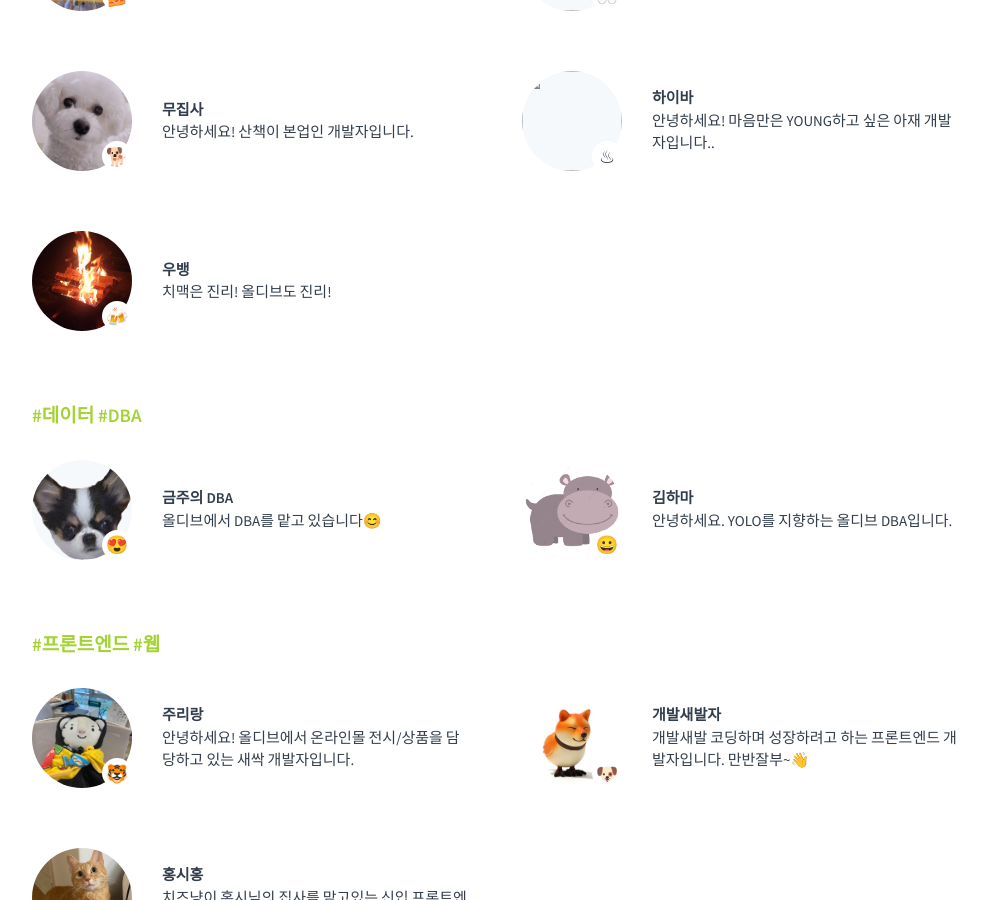
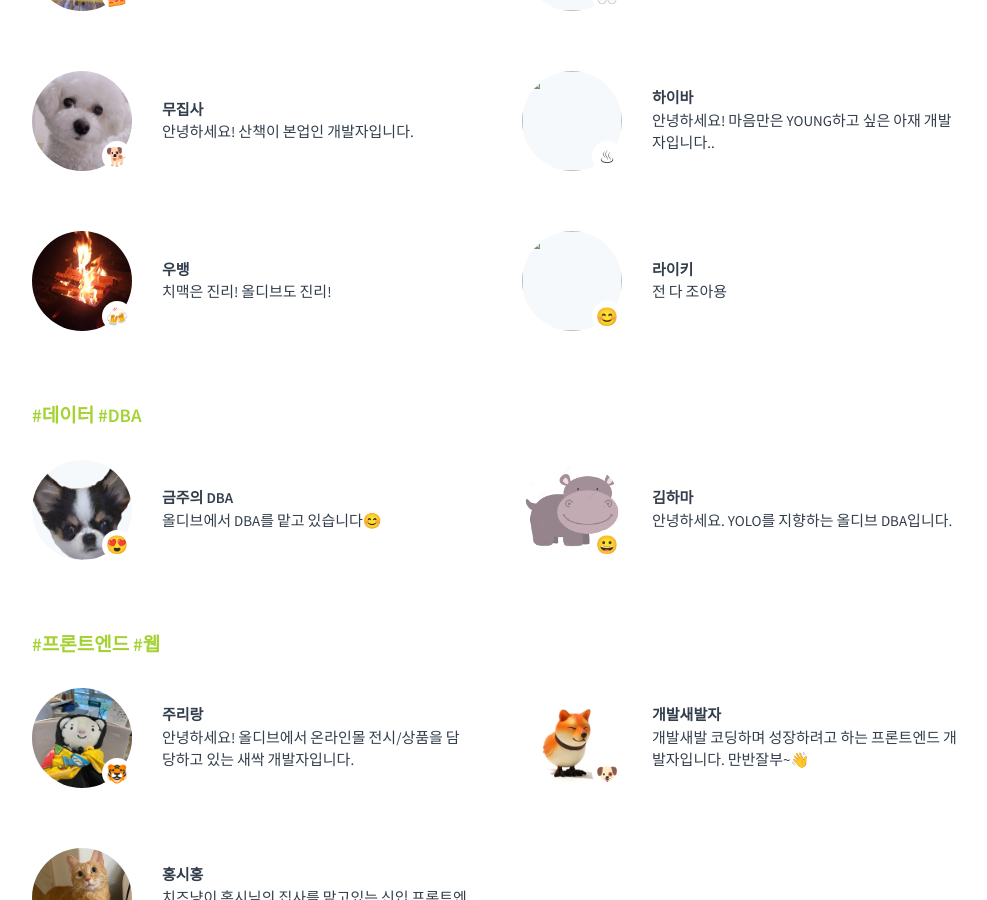
Before and after one commit to tedpark/oy-alldev.github.io, a Jekyll site: the page built from about/index.md, in a window 1280 px wide and 900 px high, scrolled down 2309 px. Shown: the whole window, without its empty margins (143-1130 px from the left). Built offline with Jekyll 4.4.1, drawn with Linux system fonts in a browser that asks for light colours.

Commit message:
Update members.yml

```diff
--- a/_data/members.yml
+++ b/_data/members.yml
@@ -177,3 +177,9 @@
   name: 달의요정
   comment: 정의의 이름으로 1PX의 틀어짐도 용서하지 않겠다!
   group: publisher
+
+- id: 835050
+  emoji: 😊
+  name: 라이키
+  comment: 전 다 조아용
+  group: backend
```
